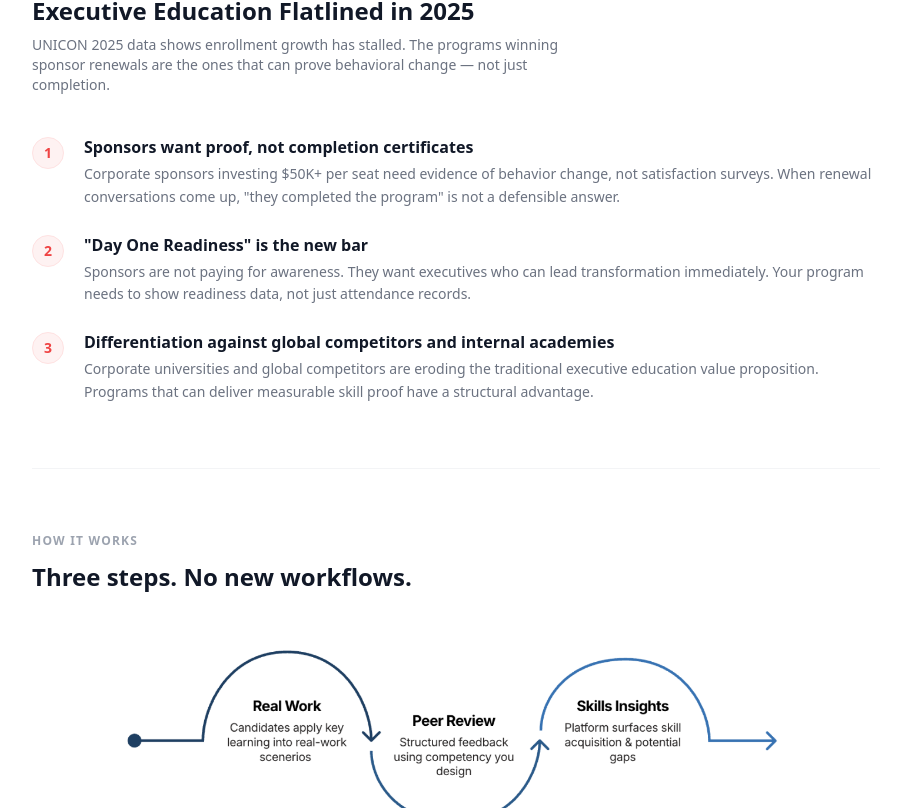
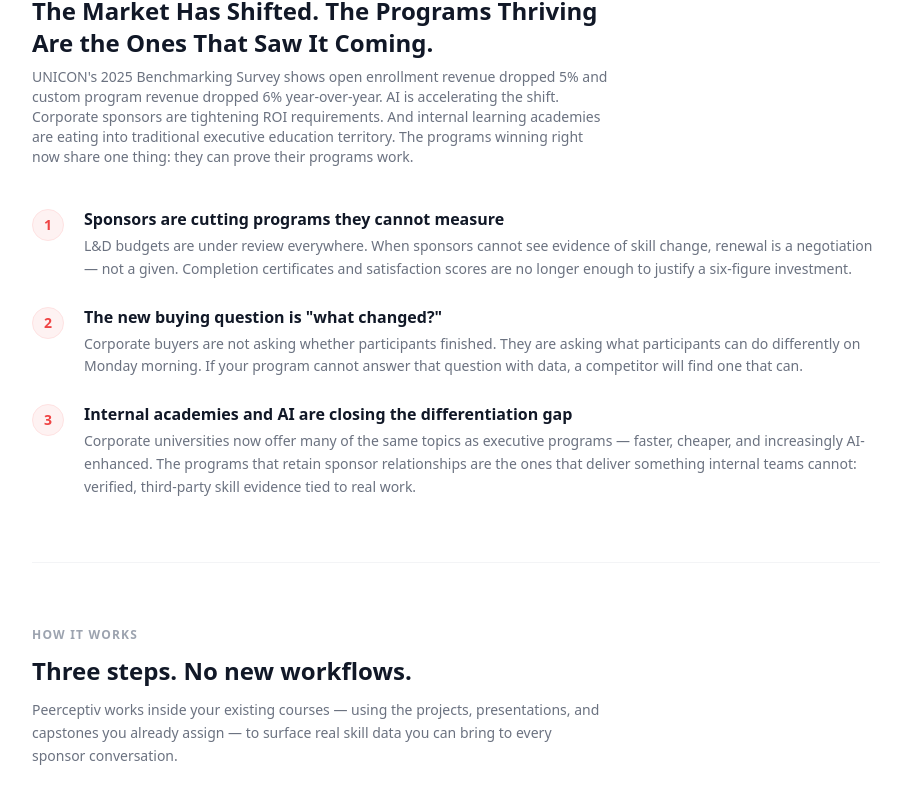
Before and after one commit to williammosey-cell/peerceptiv-pages, a Next.js app: page /berkeley in a window 1280 px wide. Shown: the part 1252-2060 px from the top of the page, without its empty margins (184-1087 px from the left). Built offline with nearby package versions, Linux system fonts and the light colour scheme.

Commit message:
Update Berkeley page: UNICON 2025 challenge section, How it Works subtext, fix HubSpot calendar embed
Co-Authored-By: Claude Sonnet 4.6 <noreply@anthropic.com>

```diff
--- a/app/berkeley/page.tsx
+++ b/app/berkeley/page.tsx
@@ -121,24 +121,24 @@ export default function BerkeleyPage() {
         <section className="py-16 border-b border-gray-100">
           <p className="text-xs font-semibold text-gray-400 uppercase tracking-widest mb-3">The challenge</p>
           <h2 className="text-2xl font-bold text-gray-900 mb-2 max-w-xl">
-            Executive Education Flatlined in 2025
+            The Market Has Shifted. The Programs Thriving Are the Ones That Saw It Coming.
           </h2>
           <p className="text-gray-500 text-sm mb-10 max-w-xl">
-            UNICON 2025 data shows enrollment growth has stalled. The programs winning sponsor renewals are the ones that can prove behavioral change — not just completion.
+            UNICON&apos;s 2025 Benchmarking Survey shows open enrollment revenue dropped 5% and custom program revenue dropped 6% year-over-year. AI is accelerating the shift. Corporate sponsors are tightening ROI requirements. And internal learning academies are eating into traditional executive education territory. The programs winning right now share one thing: they can prove their programs work.
           </p>
           <div className="space-y-6">
             {[
               {
-                title: 'Sponsors want proof, not completion certificates',
-                body: 'Corporate sponsors investing $50K+ per seat need evidence of behavior change, not satisfaction surveys. When renewal conversations come up, "they completed the program" is not a defensible answer.',
+                title: 'Sponsors are cutting programs they cannot measure',
+                body: 'L&D budgets are under review everywhere. When sponsors cannot see evidence of skill change, renewal is a negotiation — not a given. Completion certificates and satisfaction scores are no longer enough to justify a six-figure investment.',
               },
               {
-                title: '"Day One Readiness" is the new bar',
-                body: 'Sponsors are not paying for awareness. They want executives who can lead transformation immediately. Your program needs to show readiness data, not just attendance records.',
+                title: 'The new buying question is "what changed?"',
+                body: 'Corporate buyers are not asking whether participants finished. They are asking what participants can do differently on Monday morning. If your program cannot answer that question with data, a competitor will find one that can.',
               },
               {
-                title: 'Differentiation against global competitors and internal academies',
-                body: 'Corporate universities and global competitors are eroding the traditional executive education value proposition. Programs that can deliver measurable skill proof have a structural advantage.',
+                title: 'Internal academies and AI are closing the differentiation gap',
+                body: 'Corporate universities now offer many of the same topics as executive programs — faster, cheaper, and increasingly AI-enhanced. The programs that retain sponsor relationships are the ones that deliver something internal teams cannot: verified, third-party skill evidence tied to real work.',
               },
             ].map((item, i) => (
               <div key={i} className="flex gap-5">
@@ -157,9 +157,12 @@ export default function BerkeleyPage() {
         {/* ── HOW IT WORKS ── */}
         <section className="py-16 border-b border-gray-100">
           <p className="text-xs font-semibold text-gray-400 uppercase tracking-widest mb-3">How it works</p>
-          <h2 className="text-2xl font-bold text-gray-900 mb-10">
+          <h2 className="text-2xl font-bold text-gray-900 mb-3">
             Three steps. No new workflows.
           </h2>
+          <p className="text-gray-500 text-sm mb-10 max-w-xl leading-relaxed">
+            Peerceptiv works inside your existing courses — using the projects, presentations, and capstones you already assign — to surface real skill data you can bring to every sponsor conversation.
+          </p>
           <div className="flex justify-center">
             <Image
               src="/how-it-works.png"
@@ -202,15 +205,13 @@ export default function BerkeleyPage() {
             </p>
           </div>
 
-          {/* HubSpot meeting embed */}
-          <div
-            className="meetings-iframe-container rounded-xl overflow-hidden border border-gray-200"
-            data-src="https://meetings.hubspot.com/william777?embed=true"
-          />
-          <script
-            type="text/javascript"
-            src="https://static.hsappstatic.net/MeetingsEmbed/ex/MeetingsEmbedCode.js"
-            async
+          {/* HubSpot meeting embed — direct iframe is the most reliable method */}
+          <iframe
+            src="https://meetings.hubspot.com/william777?embed=true"
+            className="w-full rounded-xl border border-gray-200"
+            style={{ height: '700px' }}
+            frameBorder={0}
+            title="Book a meeting with Will Mosey"
           />
         </section>
 
```
